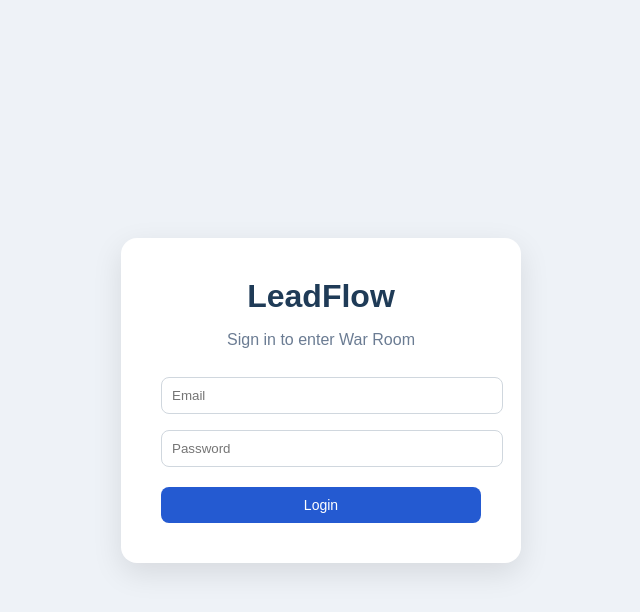
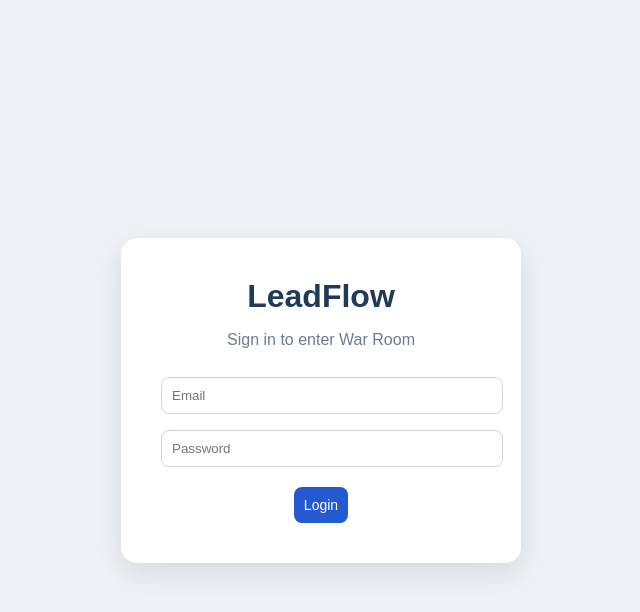
Before and after one commit to stirr3dz3phyr-ship-it/LeadFlow-WarMachine, a React (Vite) app: page / in a window 1280 px wide. In both pictures the pointer is over the button "Login". Shown: the top 612 px of the page, without its empty margins (319-959 px from the left). Built offline with nearby package versions, Linux system fonts and the light colour scheme.

Commit message:
Update styles.css

```diff
--- a/src/styles.css
+++ b/src/styles.css
@@ -42,7 +42,6 @@ input {
 
 /* LOGIN BUTTON */
 button {
-  width: 100%;
   padding: 10px;
   margin-top: 12px;
   border: none;
@@ -51,6 +50,10 @@ button {
   color: white;
   cursor: pointer;
   font-size: 14px;
+}
+
+button:hover {
+  background: #245ad1;
 }
 
 button:hover {
```
